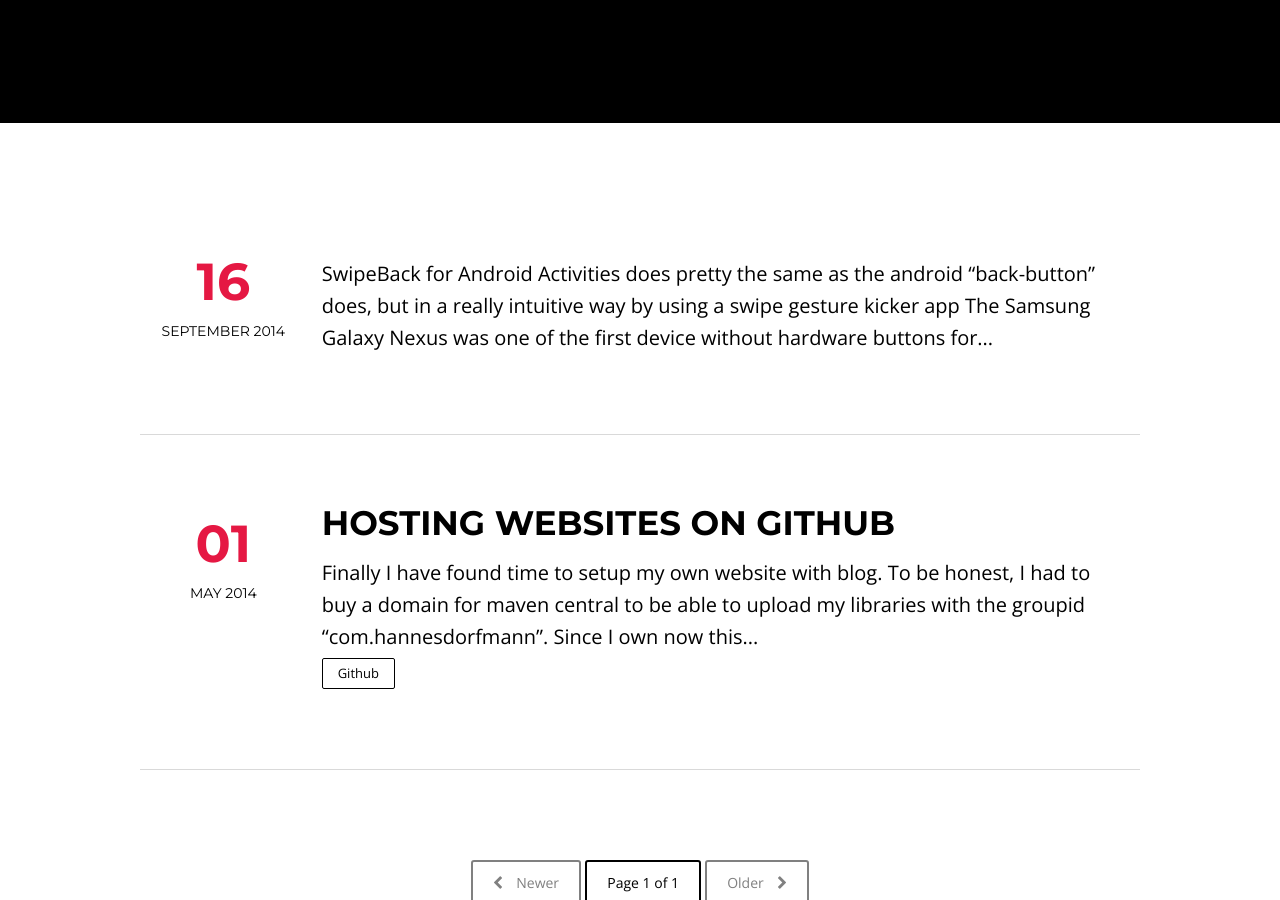
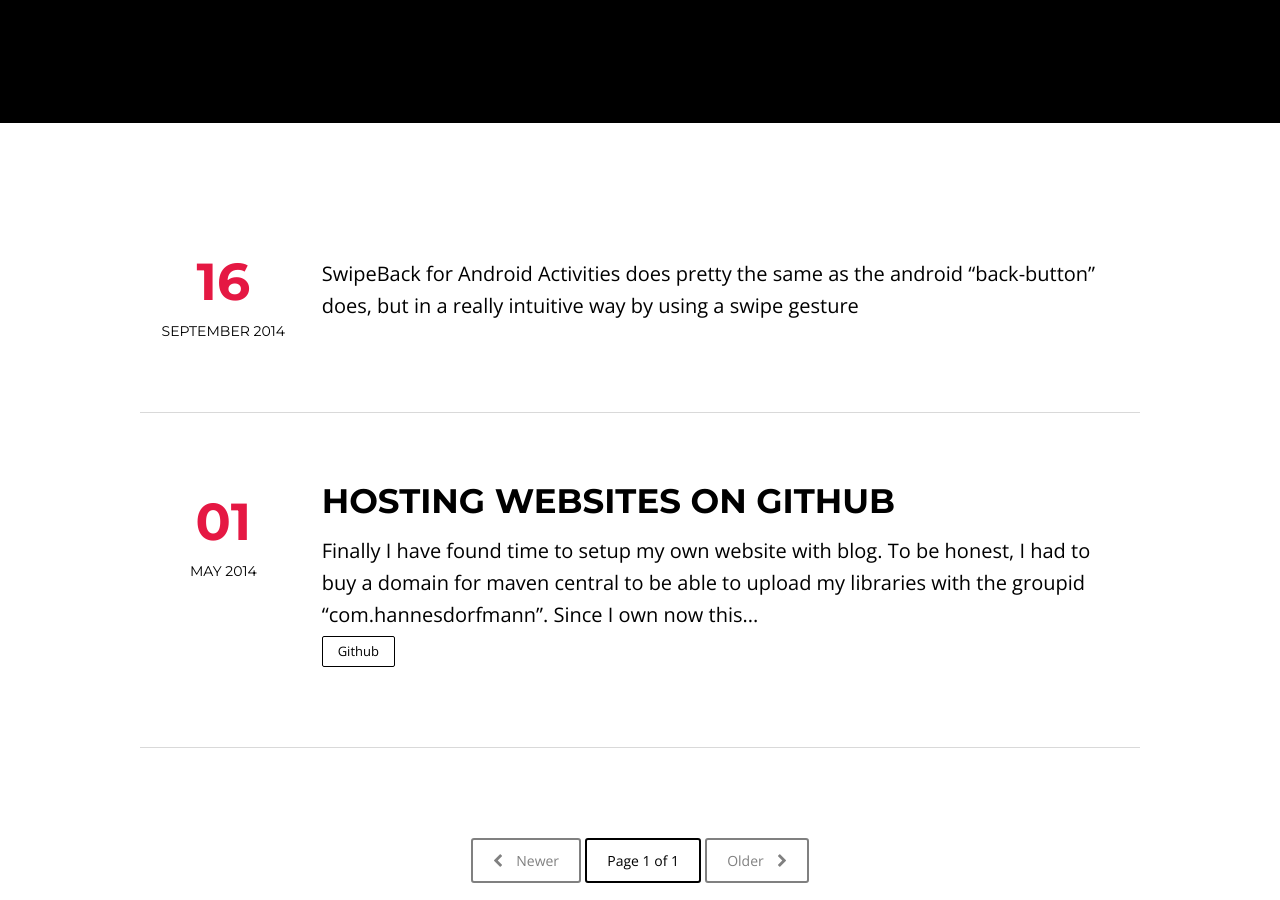
Before and after one commit to sockeqwe/website-old, a Jekyll site: the page built from index.html, in a window 1280 px wide and 900 px high, scrolled down 401 px. Built offline with Jekyll 4.4.1, drawn with Linux system fonts in a browser that asks for light colours; nearby versions of some CDN libraries; the list of posts is cut into pages by our own code; some of the changed lines change nothing that is shown.

Commit message:
SwipeBack reimported

```diff
--- a/_posts/2013-12-27-swipeback.md
+++ b/_posts/2013-12-27-swipeback.md
@@ -13,49 +13,3 @@ share: true
 ---
 
 SwipeBack for Android Activities does pretty the same as the android "back-button" does, but in a really intuitive way by using a swipe gesture
-
-[kicker app](https://play.google.com/store/apps/details?id=com.netbiscuits.kicker)
-
-[![Kicker app](http://img.youtube.com/vi/-QgECTWOoa0/0.jpg)](http://www.youtube.com/watch?v=-QgECTWOoa0)
-
-[![See demo video](http://img.youtube.com/vi/T6mbg_wqlkc/0.jpg)](http://www.youtube.com/watch?v=T6mbg_wqlkc)
-
-The Samsung Galaxy Nexus was one of the first device without hardware buttons for "back", "home" and "app switching (multitasking)" but used the androids navigation bar on screen (introduced in Android 4.0). The navigation bar was at least in my opinion a big step forward, especially on screen rotation from landscape to portrait and vice versa. But I asked myself, do we really need a navigation bar? I mean the navigation bar takes ca. 10 % of the whole screen. Even at the home screen the "back" and "home" button is useless (because they do nothing). So I thought to myself: Why do we not use swipe gestures instead of a navigation bar? But maybe this idea is to futuristic and not suitable for all kind of android user. A few years later apple introduced the swipe back gesture in iOS 7. Why doesn't Android Apps use swipe gesture as alternative to the back button. Pinterest and Tumblr do so, but at least they use a single Activity and a ViewPager. The problem with this approach is:
-
- 1. You will lost a little bit the ability to jump to any screen by using intents. Take Pinterest as an example: If you get a push notification from Pinterest and you click on it you will see a loading dialog on screen. Internal the navigation stack is generated by adding Fragments to the ViewPager.
-
- 2. ActionBar: The ActionBar is as default not part of a fragment, but it's part of the activity. So you can not (by using a ViewPager) use the default ActionBar to swipe back to the previous Fragment, because the ActionBar will remain sticky. So you have to implement you own ActionBar and attach that to the fragments view.
-
-## SwipeBack
-My approach can be used for activities. It does pretty the same as the android menu drawers do. It adds an additional layout and slides the content or the window to the side. It's pretty the same as many android navigation drawer libraries do. So we will use `overridePendingTransition()` to start an activity and we will override `onBackPressed()` and setting there the reverse animation. For instance we can use a slide-in animation when starting an Activity and a slide-out animation onBackPressed. So far so good. SwipeBack will detect the swipe gesture for you and slide the activity or window content. It will show a "hint" to give the user feedback that by dropping the finger from screen the Activity will be finished by triggering `onBackPressed()`.
-
-## How to use it
-You simply have to set it up in you Activities onCreate() method.
-Instead of `Activity.setContentView()` call `SwipeBack.setContentView()`. It's not supported yet to build it from xml.
-
-{% highlight java %}
-public class SwipeBackActivity extends FragmentActivity {
-
-	@Override
-	public void onCreate(Bundle saved){
-		super.onCreate(saved);
-
-		// Init the swipe back
-		SwipeBack.attach(this, Position.LEFT)
-		    .setContentView(R.layout.activity_simple)
-		    .setSwipeBackView(R.layout.swipeback_default);
-
-	}
-
-
-	@Override
-	public void onBackPressed(){
-		super.onBackPressed();
-		overridePendingTransition(R.anim.swipeback_stack_to_front,
-				R.anim.swipeback_stack_right_out);
-	}
-}
-{% endhighlight %}
-
-## Library
-The SwipeBack library is available on [Github](https://github.com/sockeqwe/SwipeBack) and on maven central.
```
